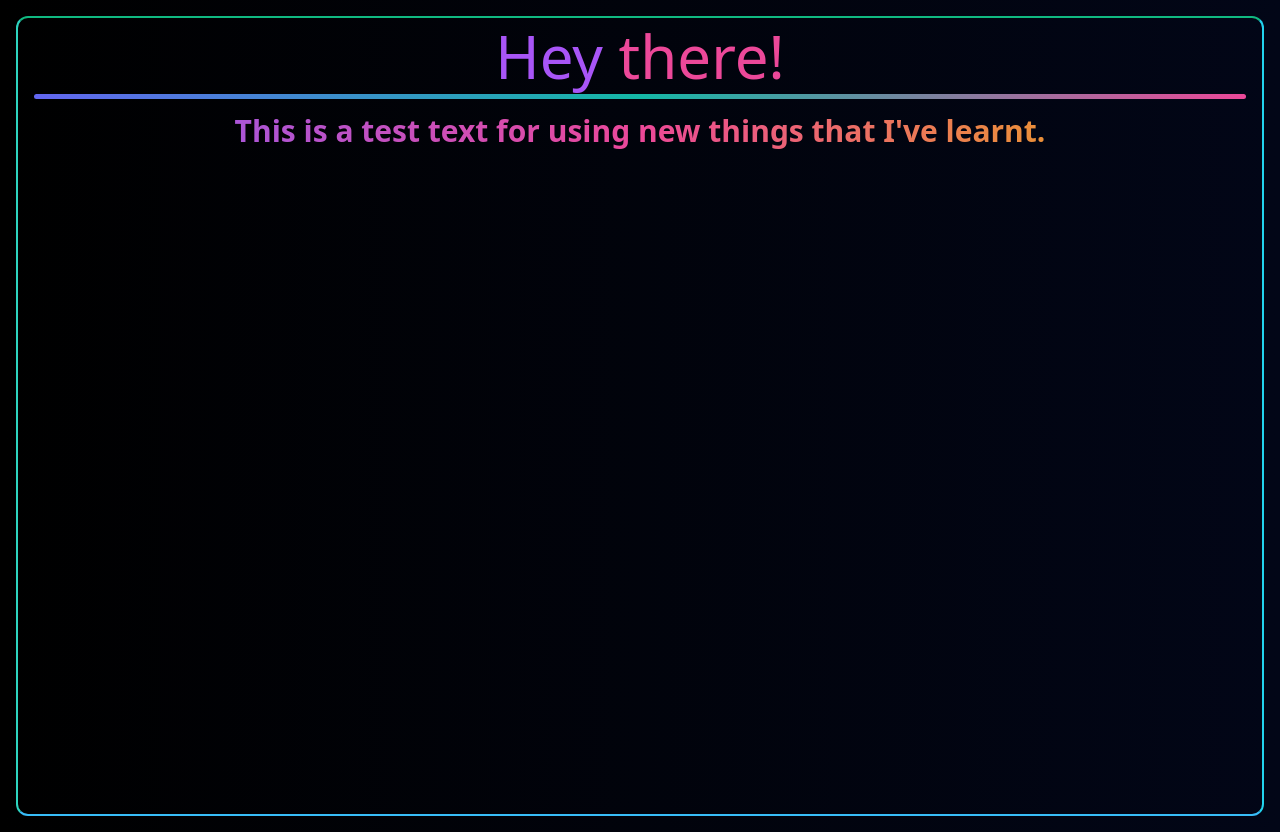
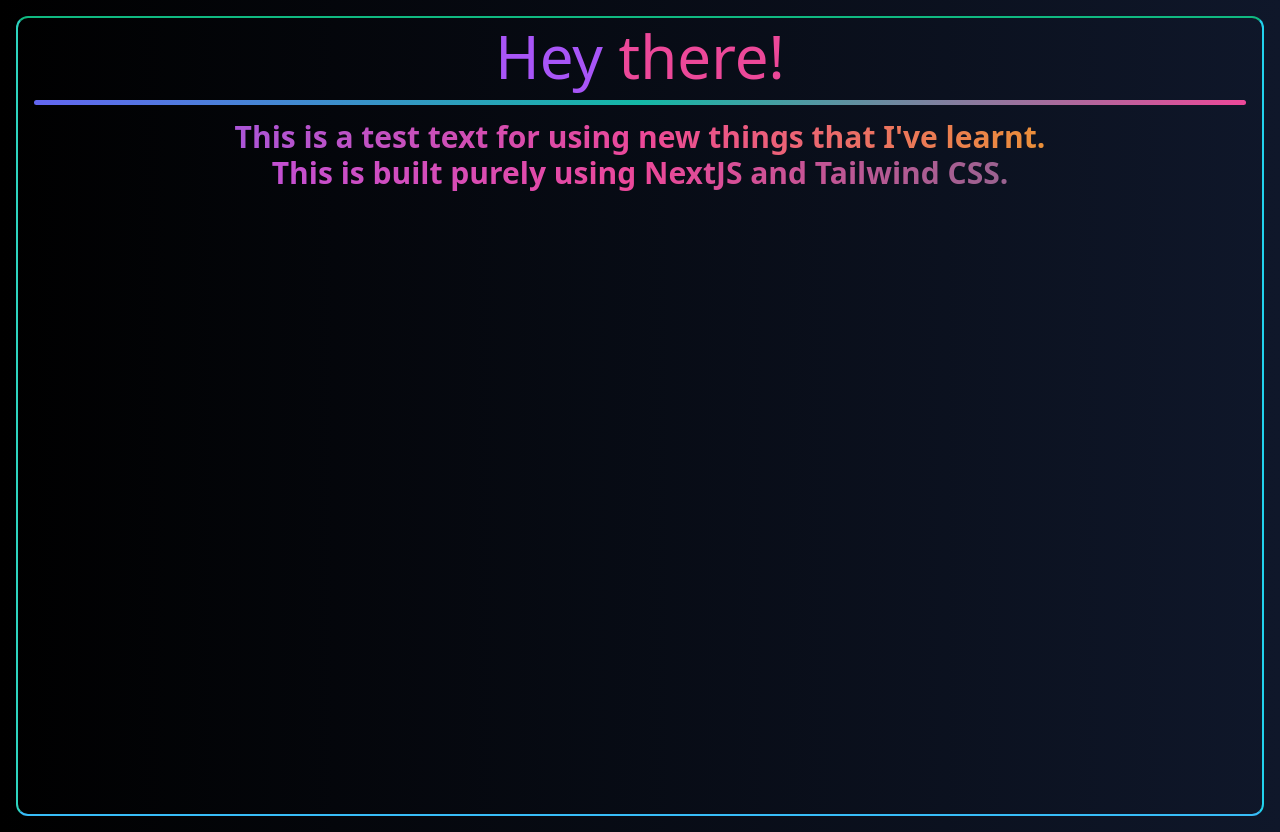
Before and after one commit to DameHetfield9803/macnextjstest, a Next.js app: page / in a window 1280 px wide. Built offline with nearby package versions, Linux system fonts and the light colour scheme.

Commit message:
decent stuff...

```diff
--- a/pages/index.tsx
+++ b/pages/index.tsx
@@ -1,10 +1,11 @@
 export default function Home() {
   return (
-    <div className="flex-auto text-center container mx-auto max-w-fit bg-gradient-to-r from-black to-slate-950 min-w-full min-h-screen p-4 px-4 py-4">
+    <div className="flex-auto text-center container mx-auto max-w-fit bg-gradient-to-r from-black to-slate-900 min-w-full min-h-screen p-4 px-4 py-4">
       <div className="mx-auto border-[2.5px] border-l-teal-400 border-t-emerald-500 border-r-cyan-400 border-b-sky-400 rounded-xl min-h-screen p-4 py-2">
         <h1><strong className="text-6xl text-purple-500 font-light">Hey <span className="text-pink-500">there!</span></strong></h1>
-        <hr className="mt-2 mb-3.5 bg-gradient-to-r from-indigo-500 via-teal-500 to-pink-500 border-0 h-[4.5px] rounded-xl" />
+        <hr className="mt-3.5 mb-3.5 bg-gradient-to-r from-indigo-500 via-teal-500 to-pink-500 border-0 h-[4.5px] rounded-xl" />
         <p className={"text-3xl bg-gradient-to-r from-violet-500 via-pink-500 to-yellow-500 text-transparent text-clip bg-clip-text"}><strong>This is a test text for using new things that I've learnt.</strong></p>
+        <p className={"text-3xl bg-gradient-to-r from-purple-500 via-pink-500 to-slate-500 text-transparent text-clip bg-clip-text"}><strong>This is built purely using NextJS and Tailwind CSS.</strong></p>
       </div>
     </div>
   )
```
